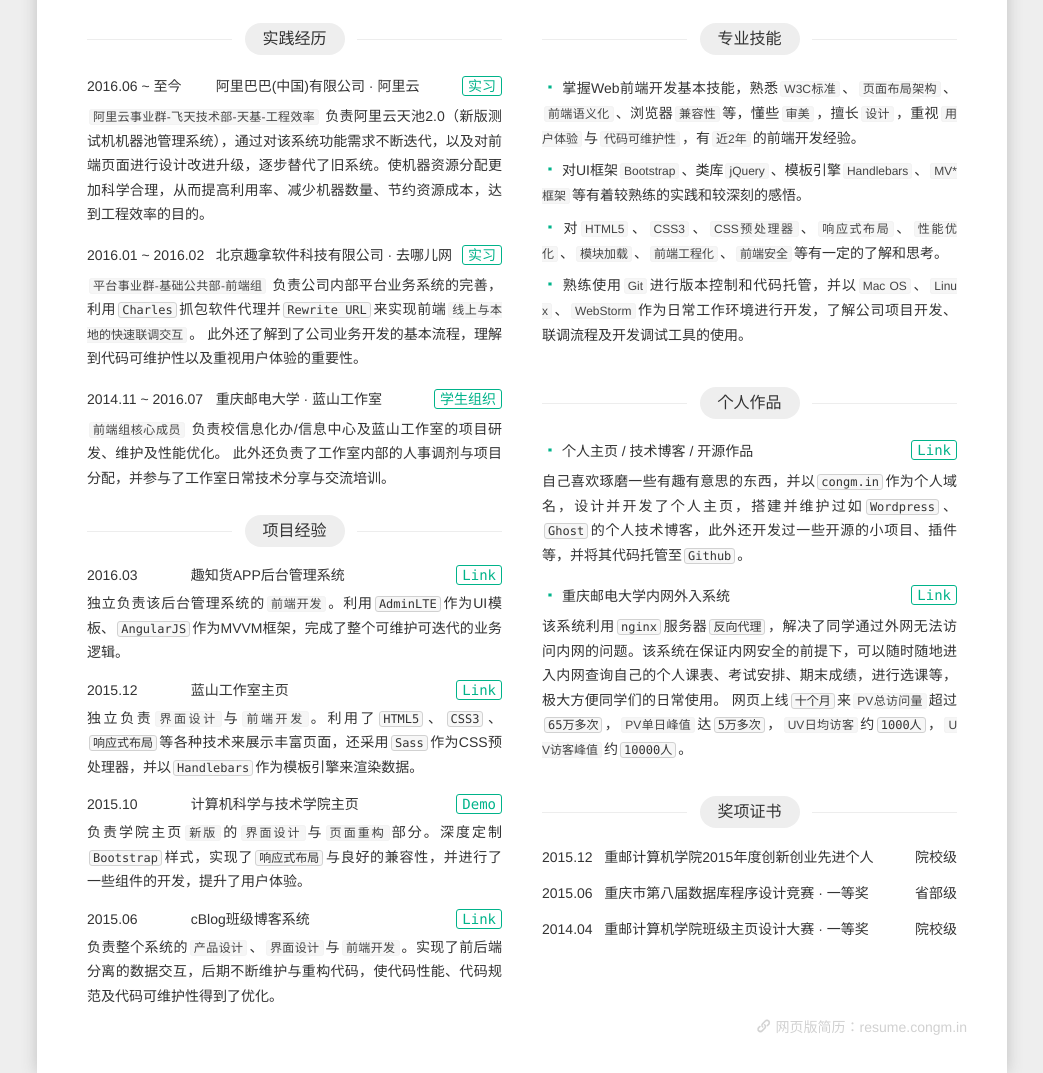
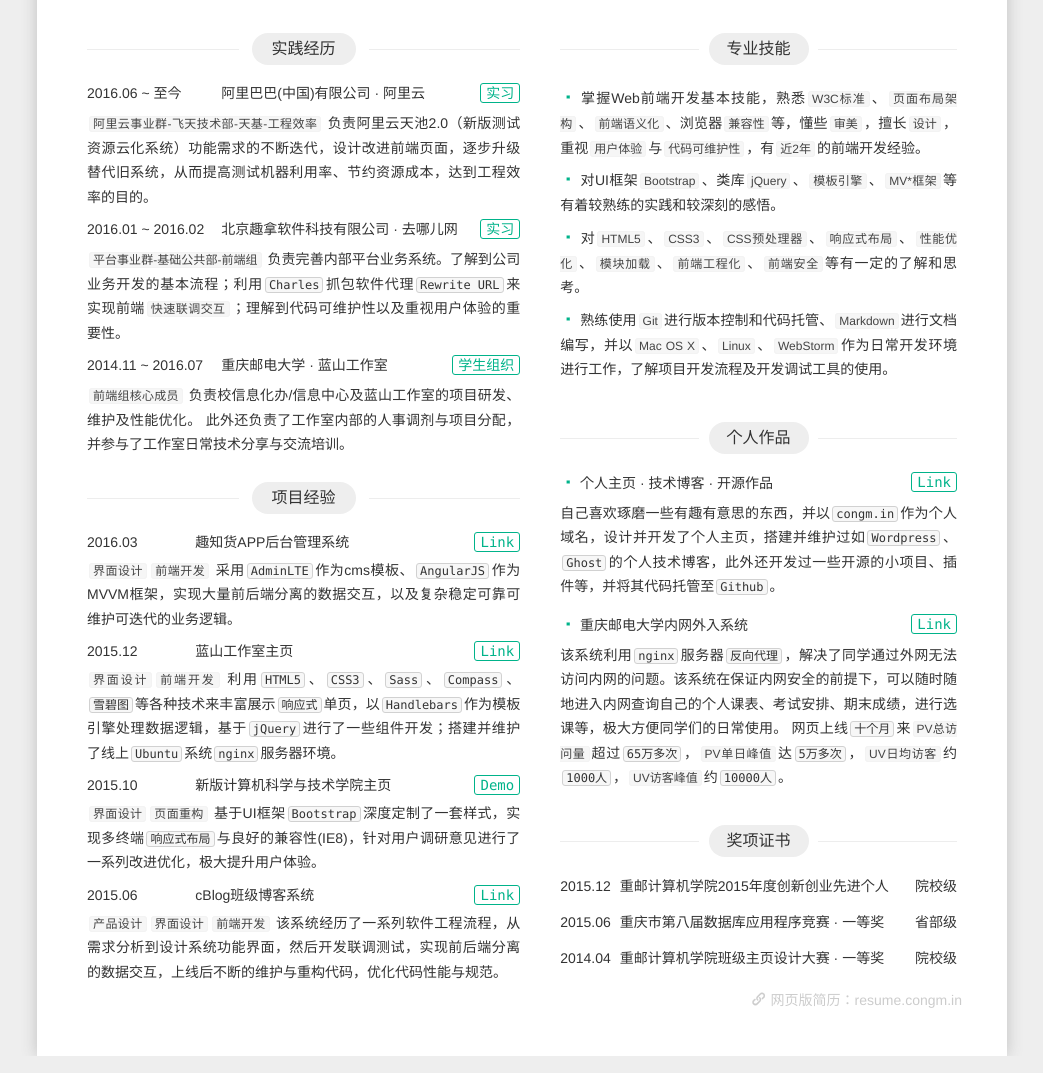
Before and after one commit to juzhiyuan/resume, a plain HTML site: page a4-pdf/index.html in a window 1280 px wide. Shown: the part 316-1389 px from the top of the page, without its empty margins (118-1161 px from the left). Drawn offline with Linux system fonts and the light colour scheme.

Commit message:
update for 2017

```diff
--- a/a4-pdf/a4.css
+++ b/a4-pdf/a4.css
@@ -1,12 +1,19 @@
 .a4 .content {
 	width: 970px;
+	height: 1372px;
 	margin: 0 auto;
 	-moz-border-radius: 0;
     -webkit-border-radius: 0;
     border-radius: 0;
 }
+.a4 .content-left{
+	width: 52%;
+}
+.a4 .content-right{
+	width: 48%;
+}
 .a4 .content-hd {
-	padding: 50px 50px 40px;
+	padding: 60px 50px 40px;
 }
 .a4 .content-hd .title {
     font-size: 56px;
@@ -42,10 +49,14 @@
     padding: 25px 30px 50px;
 }
 .a4 .content-bd .item-hd {
-	padding: 13px 0 8px;
+	padding: 10px 0 8px;
 }
 .a4 .content-bd .project .item-hd {
 	padding: 10px 0 6px;
+}
+.a4 .content-bd .practice .item-bd,
+.a4 .content-bd .project .item-bd {
+	margin-bottom: 0;
 }
 .a4 .content-bd .prize .item-hd {
 	padding: 11px 0 5px;
@@ -63,14 +74,15 @@
     line-height: 1.75 !important;
 }
 .a4 .project {
-	padding-top: 0 !important;
+	padding-top: 5px !important;
 }
 .a4 .pdf {
 	display: none;
 }
 .a4 .footer-link {
 	position: absolute;
-	right: 40px;
-	bottom: 10px;
+	right: 45px;
+	bottom: 20px;
+	color: #ccc;
 	display: inline-block;
 }
--- a/a4-pdf/index.html
+++ b/a4-pdf/index.html
@@ -12,7 +12,7 @@
 </head>
 <body class="a4">
     <!--[if IE]><p class="kill-ie">微软都放弃了IE，为啥你却还不放弃？</p><![endif]-->
-    <a class="pdf" href="resume.pdf"><i class="iconfont icon-pdf"></i> PDF简历</a>
+    <!--<a class="pdf" href="resume.pdf"><i class="iconfont icon-pdf"></i> PDF简历</a>-->
     <div class="content">
         <header class="content-hd">
             <section class="title">
@@ -55,7 +55,7 @@
                             <div class="item-bd">
                                 <p class="section-content">
                                     <strong>阿里云事业群-飞天技术部-天基-工程效率</strong>
-                                    负责阿里云天池2.0（新版测试机机器池管理系统），通过对该系统功能需求不断迭代，以及对前端页面进行设计改进升级，逐步替代了旧系统。使机器资源分配更加科学合理，从而提高利用率、减少机器数量、节约资源成本，达到工程效率的目的。
+                                    负责阿里云天池2.0（新版测试资源云化系统）功能需求的不断迭代，设计改进前端页面，逐步升级替代旧系统，从而提高测试机器利用率、节约资源成本，达到工程效率的目的。
                                 </p>
                             </div>
                         </div>
@@ -68,7 +68,7 @@
                             <div class="item-bd">
                                 <p class="section-content">
                                     <strong>平台事业群-基础公共部-前端组</strong>
-                                    负责公司内部平台业务系统的完善，利用<em>Charles</em>抓包软件代理并<em>Rewrite URL</em>来实现前端<strong>线上与本地的快速联调交互</strong>。 此外还了解到了公司业务开发的基本流程，理解到代码可维护性以及重视用户体验的重要性。
+                                    负责完善内部平台业务系统。了解到公司业务开发的基本流程；利用<em>Charles</em>抓包软件代理<em>Rewrite URL</em>来实现前端<strong>快速联调交互</strong>；理解到代码可维护性以及重视用户体验的重要性。
                                 </p>
                             </div>
                         </div>
@@ -102,7 +102,7 @@
                             </header>
                             <div class="item-bd">
                                 <p class="section-content">
-                                    独立负责该后台管理系统的<strong>前端开发</strong>。利用<em>AdminLTE</em>作为UI模板、<em>AngularJS</em>作为MVVM框架，完成了整个可维护可迭代的业务逻辑。
+                                    <strong>界面设计</strong><strong>前端开发</strong> 采用<em>AdminLTE</em>作为cms模板、<em>AngularJS</em>作为MVVM框架，实现大量前后端分离的数据交互，以及复杂稳定可靠可维护可迭代的业务逻辑。
                                 </p>
                             </div>
                         </div>
@@ -114,7 +114,7 @@
                             </header>
                             <div class="item-bd">
                                 <p class="section-content">
-                                    独立负责<strong>界面设计</strong>与<strong>前端开发</strong>。利用了<em>HTML5</em>、<em>CSS3</em>、<em>响应式布局</em>等各种技术来展示丰富页面，还采用<em>Sass</em>作为CSS预处理器，并以<em>Handlebars</em>作为模板引擎来渲染数据。
+                                    <strong>界面设计</strong><strong>前端开发</strong> 利用<em>HTML5</em>、<em>CSS3</em>、<em>Sass</em>、<em>Compass</em>、<em>雪碧图</em>等各种技术来丰富展示<em>响应式</em>单页，以<em>Handlebars</em>作为模板引擎处理数据逻辑，基于<em>jQuery</em>进行了一些组件开发；搭建并维护了线上<em>Ubuntu</em>系统<em>nginx</em>服务器环境。
                                 </p>
                             </div>
                         </div>
@@ -122,11 +122,11 @@
                             <header class="item-hd">
                                 <span class="item-time">2015.10</span>
                                 <a class="btn item-more" href="http://apps.congm.in/cqupt-cs" target="_blank">Demo</a>
-                                <h3 class="item-name">计算机科学与技术学院主页</h3>
+                                <h3 class="item-name">新版计算机科学与技术学院主页</h3>
                             </header>
                             <div class="item-bd">
                                 <p class="section-content">
-                                    负责学院主页<strong>新版</strong>的<strong>界面设计</strong>与<strong>页面重构</strong>部分。深度定制<em>Bootstrap</em>样式，实现了<em>响应式布局</em>与良好的兼容性，并进行了一些组件的开发，提升了用户体验。
+                                    <strong>界面设计</strong><strong>页面重构</strong> 基于UI框架<em>Bootstrap</em>深度定制了一套样式，实现多终端<em>响应式布局</em>与良好的兼容性(IE8)，针对用户调研意见进行了一系列改进优化，极大提升用户体验。
                                 </p>
                             </div>
                         </div>
@@ -138,7 +138,7 @@
                             </header>
                             <div class="item-bd">
                                 <p class="section-content">
-                                    负责整个系统的<strong>产品设计</strong>、<strong>界面设计</strong>与<strong>前端开发</strong>。实现了前后端分离的数据交互，后期不断维护与重构代码，使代码性能、代码规范及代码可维护性得到了优化。
+                                    <strong>产品设计</strong><strong>界面设计</strong><strong>前端开发</strong> 该系统经历了一系列软件工程流程，从需求分析到设计系统功能界面，然后开发联调测试，实现前后端分离的数据交互，上线后不断的维护与重构代码，优化代码性能与规范。
                                 </p>
                             </div>
                         </div>
@@ -158,13 +158,13 @@
                                 掌握Web前端开发基本技能，熟悉<strong>W3C标准</strong>、<strong>页面布局架构</strong>、<strong>前端语义化</strong>、浏览器<strong>兼容性</strong>等，懂些<strong>审美</strong>，擅长<strong>设计</strong>，重视<strong>用户体验</strong>与<strong>代码可维护性</strong>，有<strong>近2年</strong>的前端开发经验。
                             </p></li>
                             <li><p class="section-content"><i class="iconfont icon-dot"></i>
-                                对UI框架<strong>Bootstrap</strong>、类库<strong>jQuery</strong>、模板引擎<strong>Handlebars</strong>、<strong>MV*框架</strong>等有着较熟练的实践和较深刻的感悟。
+                                对UI框架<strong>Bootstrap</strong>、类库<strong>jQuery</strong>、<strong>模板引擎</strong>、<strong>MV*框架</strong>等有着较熟练的实践和较深刻的感悟。
                             </p></li>
                             <li><p class="section-content"><i class="iconfont icon-dot"></i>
                                 对<strong>HTML5</strong>、<strong>CSS3</strong>、<strong>CSS预处理器</strong>、<strong>响应式布局</strong>、<strong>性能优化</strong>、<strong>模块加载</strong>、<strong>前端工程化</strong>、<strong>前端安全</strong>等有一定的了解和思考。
                             </p></li>
                             <li><p class="section-content"><i class="iconfont icon-dot"></i>
-                                熟练使用<strong>Git</strong>进行版本控制和代码托管，并以<strong>Mac OS</strong>、<strong>Linux</strong>、<strong>WebStorm</strong>作为日常工作环境进行开发，了解公司项目开发、联调流程及开发调试工具的使用。
+                                熟练使用<strong>Git</strong>进行版本控制和代码托管、<strong>Markdown</strong>进行文档编写，并以<strong>Mac OS X</strong>、<strong>Linux</strong>、<strong>WebStorm</strong>作为日常开发环境进行工作，了解项目开发流程及开发调试工具的使用。
                             </p></li>
                         </ul>
                     </div>
@@ -179,7 +179,7 @@
                         <div class="item">
                             <header class="item-hd">
                                 <a class="btn item-more" href="https://congm.in" target="_blank">Link</a>
-                                <h3 class="item-name"><i class="iconfont icon-dot"></i> 个人主页 / 技术博客 / 开源作品</h3>
+                                <h3 class="item-name"><i class="iconfont icon-dot"></i> 个人主页 · 技术博客 · 开源作品</h3>
                             </header>
                             <div class="item-bd">
                                 <p class="section-content">
@@ -211,7 +211,6 @@
                             <header class="item-hd">
                                 <span class="item-time">2015.12</span>
                                 <span class="item-more">院校级</span>
-                                <!-- <h3 class="item-name">重庆邮电大学计算机学院2015年度创新创业先进个人</h3> -->
                                 <h3 class="item-name">重邮计算机学院2015年度创新创业先进个人</h3>
                             </header>
                         </div>
@@ -219,15 +218,13 @@
                             <header class="item-hd">
                                 <span class="item-time">2015.06</span>
                                 <span class="item-more">省部级</span>
-                                <!-- <h3 class="item-name">重庆市高校第八届数据库应用程序设计竞赛 · 一等奖</h3> -->
-                                <h3 class="item-name">重庆市第八届数据库程序设计竞赛 · 一等奖</h3>
+                                <h3 class="item-name">重庆市第八届数据库应用程序竞赛 · 一等奖</h3>
                             </header>
                         </div>
                         <div class="item">
                             <header class="item-hd">
                                 <span class="item-time">2014.04</span>
                                 <span class="item-more">院校级</span>
-                                <!-- <h3 class="item-name">重庆邮电大学计算机学院班级主页设计大赛 · 一等奖</h3> -->
                                 <h3 class="item-name">重邮计算机学院班级主页设计大赛 · 一等奖</h3>
                             </header>
                         </div>
```
Also changed, not shown: index.html (+4 -4 lines), 1 other file.
